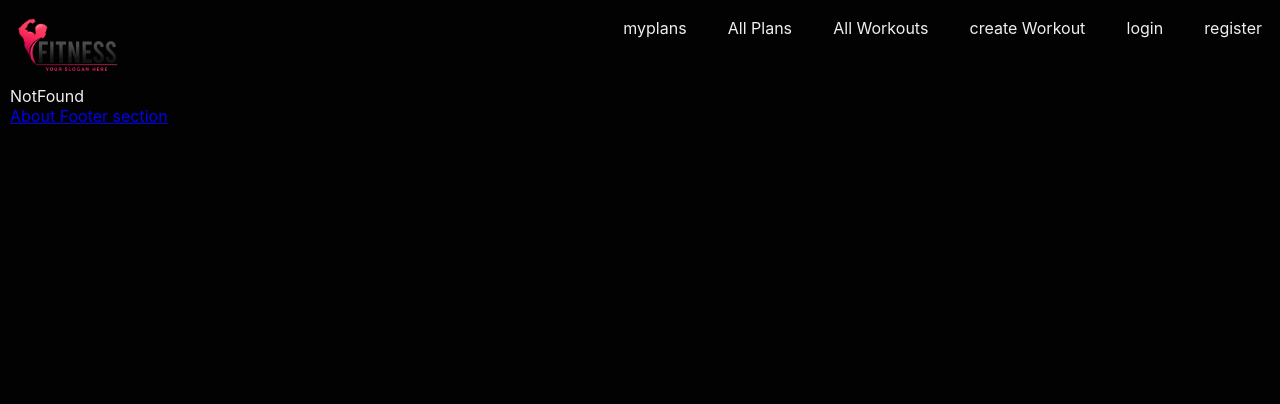
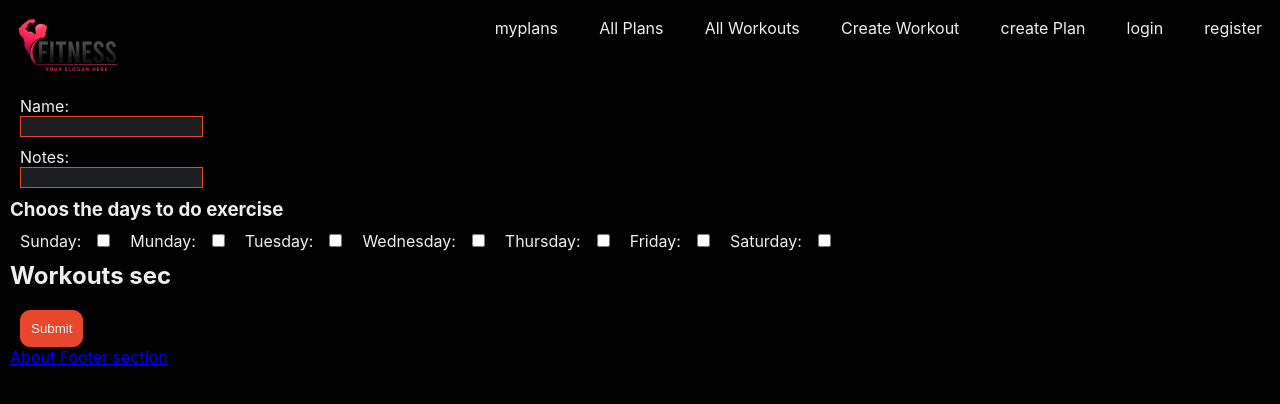
Before and after one commit to rijothedeveloper/WorkoutLogger, a React (Create React App) app in the folder Frontend/workout-logger/: page /newPlan in a window 1280 px wide. Shown: the top 404 px of the page. Built offline with nearby package versions, Linux system fonts and the light colour scheme.

Commit message:
create plan added

```diff
--- a/Frontend/workout-logger/src/App.css
+++ b/Frontend/workout-logger/src/App.css
@@ -68,6 +68,11 @@ form input {
   padding: 2px;
 }
 
+form input[type="checkbox"] {
+  display: inline-block;
+  margin-left: 16px;
+}
+
 input[type="submit"] {
   margin-left: 10px;
   margin-top: 20px;
@@ -89,13 +94,25 @@ nav ul .logo a:hover {
   height: auto;
 }
 
-.card-raw {
+.cursor {
+  cursor: pointer;
 }
 
 .card {
   border: 1px solid grey;
   height: 200px;
   margin-bottom: 10px;
+  position: relative;
+}
+
+.checkArea {
+  display: flex;
+  flex-flow: row wrap;
+}
+.checkbox {
+  position: absolute;
+  top: 8px;
+  right: 8px;
 }
 
 @media (min-width: 400px) {
--- a/Frontend/workout-logger/src/App.js
+++ b/Frontend/workout-logger/src/App.js
@@ -17,6 +17,7 @@ import Workouts from "./components/Workouts";
 import SavedPlans from "./components/SavedPlans";
 import Plans from "./components/Plans";
 import NewWorkout from "./components/NewWorkout";
+import NewPlan from "./components/NewPlan";
 
 function App() {
   const [flashmessage, setFlashMessage] = useState({
@@ -150,6 +151,10 @@ function App() {
             <NewWorkout token={token} setFlashMessage={setFlashMessage} />
           }
         />
+        <Route
+          path="newPlan"
+          element={<NewPlan token={token} setFlashMessage={setFlashMessage} />}
+        />
         <Route path="*" element={<NotFound />} />
       </Routes>
       <Footer />
--- a/Frontend/workout-logger/src/components/Navigation.js
+++ b/Frontend/workout-logger/src/components/Navigation.js
@@ -45,7 +45,10 @@ const Navigation = ({ loggedin, onLogout, username }) => {
           <NavItem link="workouts" title="All Workouts" />
         </li>
         <li>
-          <NavItem link="newWorkout" title="create Workout" />
+          <NavItem link="newWorkout" title="Create Workout" />
+        </li>
+        <li>
+          <NavItem link="newPlan" title="create Plan" />
         </li>
         {logginSec}
       </ul>
--- /dev/null
+++ b/Frontend/workout-logger/src/components/NewPlan.js
@@ -0,0 +1,25 @@
+import React from "react";
+import { addPlan } from "../networking/Networking";
+import NewPlanForm from "./NewPlanForm";
+
+const NewPlan = ({ token, setFlashMessage }) => {
+  const savePlan = (plan) => {
+    const result = addPlan(token, plan);
+    if (result) {
+      setFlashMessage({
+        show: true,
+        message: "Plan successfully added",
+        color: "#089e79",
+      });
+    } else {
+      setFlashMessage({
+        show: true,
+        message: "Plan adding error",
+        color: "red",
+      });
+    }
+  };
+  return <NewPlanForm token={token} savePlan={savePlan} />;
+};
+
+export default NewPlan;
--- /dev/null
+++ b/Frontend/workout-logger/src/components/NewPlanForm.js
@@ -0,0 +1,145 @@
+import React, { useState } from "react";
+import Workouts from "./Workouts";
+
+const NewPlanForm = ({ token, savePlan }) => {
+  const [formData, setFormData] = useState({});
+  const [days, setDays] = useState(new Array(7).fill(false));
+  const [workouts, setWorkouts] = useState(new Set());
+
+  const handleChange = (event) => {
+    setFormData({
+      ...formData,
+      [event.target.name]: event.target.value,
+    });
+  };
+
+  const handleCheckedChange = (position) => {
+    const updatedDays = days.map((item, index) =>
+      index === position ? !item : item
+    );
+    setDays(updatedDays);
+  };
+
+  const handleWorkoutChange = (id, add) => {
+    if (add) {
+      workouts.add(id);
+    } else {
+      workouts.delete(id);
+    }
+  };
+
+  const handleSubmit = (event) => {
+    event.preventDefault();
+    const plan = {
+      ...formData,
+      days: {
+        sun: days[0],
+        mon: days[1],
+        tue: days[2],
+        wed: days[3],
+        thu: days[4],
+        fri: days[5],
+        sat: days[6],
+      },
+      workouts: Array.from(workouts),
+    };
+    savePlan(plan);
+  };
+
+  return (
+    <form method="post" onSubmit={handleSubmit}>
+      <label>
+        Name:
+        <input
+          type="text"
+          name="name"
+          value={formData.name}
+          onChange={handleChange}
+        />
+      </label>
+      <label>
+        Notes:
+        <input
+          type="text"
+          name="notes"
+          value={formData.notes}
+          onChange={handleChange}
+        />
+      </label>
+      <h3>Choos the days to do exercise</h3>
+      <div class="checkArea">
+        <label>
+          Sunday:
+          <input
+            type="checkbox"
+            name="sunday"
+            checked={days[0]}
+            onChange={() => handleCheckedChange(0)}
+          />
+        </label>
+        <label>
+          Munday:
+          <input
+            type="checkbox"
+            name="monday"
+            checked={days[1]}
+            onChange={() => handleCheckedChange(1)}
+          />
+        </label>
+        <label>
+          Tuesday:
+          <input
+            type="checkbox"
+            name="tuesday"
+            checked={days[2]}
+            onChange={() => handleCheckedChange(2)}
+          />
+        </label>
+        <label>
+          Wednesday:
+          <input
+            type="checkbox"
+            name="notes"
+            checked={days[3]}
+            onChange={() => handleCheckedChange(3)}
+          />
+        </label>
+        <label>
+          Thursday:
+          <input
+            type="checkbox"
+            name="notes"
+            checked={days[4]}
+            onChange={() => handleCheckedChange(4)}
+          />
+        </label>
+        <label>
+          Friday:
+          <input
+            type="checkbox"
+            name="notes"
+            checked={days[5]}
+            onChange={() => handleCheckedChange(5)}
+          />
+        </label>
+        <label>
+          Saturday:
+          <input
+            type="checkbox"
+            name="notes"
+            checked={days[6]}
+            onChange={() => handleCheckedChange(6)}
+          />
+        </label>
+      </div>
+      <Workouts
+        token={token}
+        addable={true}
+        handleChange={handleWorkoutChange}
+      />
+      <input type="submit" value="Submit" />
+    </form>
+  );
+};
+
+export default NewPlanForm;
--- a/Frontend/workout-logger/src/components/Workout.js
+++ b/Frontend/workout-logger/src/components/Workout.js
@@ -1,6 +1,10 @@
 import workoutImage from "../images/workout.jpeg";
 
-const Workout = ({ workout }) => {
+const Workout = ({ workout, addable, handleChange }) => {
+  const handleWorkoutChange = (event) => {
+    handleChange(event.target.value, event.target.checked);
+  };
+  if (!addable) {
     return (
       <div className="card">
         <a href={"/workout/" + workout.id}>
@@ -13,6 +17,25 @@ const Workout = ({ workout }) => {
         </a>
       </div>
     );
+  } else {
+    return (
+      <div className="card cursor">
+        <figure>
+          <img src={workoutImage} height="200px" />
+          <figcaption>
+            <h2>{workout.name}</h2>
+          </figcaption>
+        </figure>
+        <div class="checkbox">
+          <input
+            type="checkbox"
+            value={workout.id}
+            onChange={handleWorkoutChange}
+          />
+        </div>
+      </div>
+    );
+  }
 };
 
 export default Workout;
--- a/Frontend/workout-logger/src/components/WorkoutList.js
+++ b/Frontend/workout-logger/src/components/WorkoutList.js
@@ -1,8 +1,13 @@
 import Workout from "./Workout";
 
-const WorkoutList = ({ workouts }) => {
+const WorkoutList = ({ workouts, addable, handleChange }) => {
   const workoutElments = workouts.map((e) => (
-    <Workout workout={e} key={e.id} />
+    <Workout
+      workout={e}
+      key={e.id}
+      addable={addable}
+      handleChange={handleChange}
+    />
   ));
 
   return (
--- a/Frontend/workout-logger/src/components/Workouts.js
+++ b/Frontend/workout-logger/src/components/Workouts.js
@@ -3,7 +3,7 @@ import { fetchWorkouts } from "../networking/Networking";
 import WorkoutList from "./WorkoutList";
 import { useNavigate } from "react-router-dom";
 
-const Workouts = ({ token }) => {
+const Workouts = ({ token, addable, handleChange }) => {
   const [workouts, setWorkouts] = useState([]);
   const navigate = useNavigate();
 
@@ -23,7 +23,13 @@ const Workouts = ({ token }) => {
     // navigate("/login");
   }
 
-  return <WorkoutList workouts={workouts} />;
+  return (
+    <WorkoutList
+      workouts={workouts}
+      addable={addable}
+      handleChange={handleChange}
+    />
+  );
 };
 
 export default Workouts;
--- a/Frontend/workout-logger/src/networking/Networking.js
+++ b/Frontend/workout-logger/src/networking/Networking.js
@@ -143,3 +143,21 @@ export async function addWorkout(token, workout) {
     return err;
   }
 }
+
+export async function addPlan(token, plan) {
+  try {
+    const response = await fetch("http://localhost:3000/workouts/plan", {
+      method: "POST",
+      mode: "cors",
+      headers: {
+        authorization: "bearer " + token,
+        "Content-Type": "application/json",
+      },
+      body: JSON.stringify(plan),
+    });
+    const result = await response.json();
+    return result;
+  } catch (err) {
+    return err;
+  }
+}
```
Also changed, not shown: 2 other files (tests, documents, lock files or other folders). Lines whose indentation alone changed are shown as unchanged.
